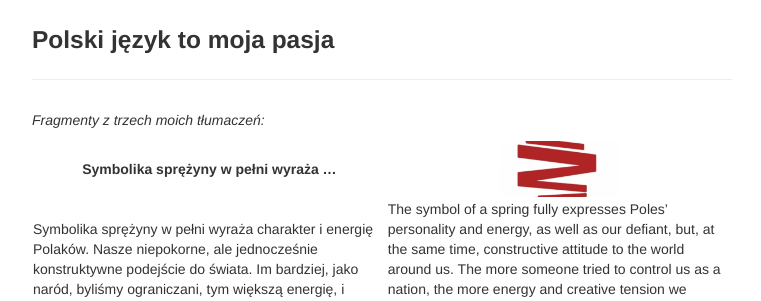
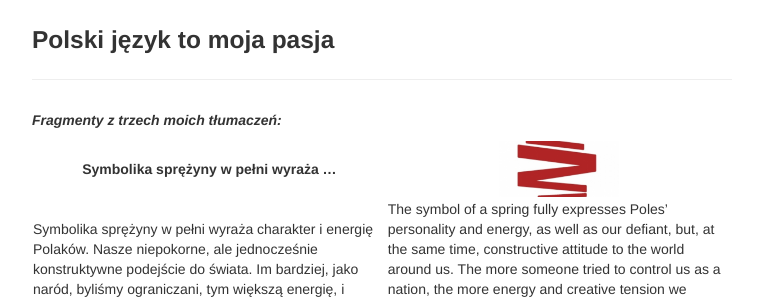
Before and after one commit to StephenEastham/StephenEastham.github.io, a Jekyll site: the page built from pages/pasja.md, in a window 1280 px wide. Shown: the top 301 px of the page, without its empty margins (258-1019 px from the left). Built offline with Jekyll 4.4.1, drawn with Linux system fonts in a browser that asks for light colours.

```diff
--- a/pages/pasja.md
+++ b/pages/pasja.md
@@ -3,7 +3,7 @@ layout: page
 title: Polski język to moja pasja
 description:
 ---
-<em markdown="1">Fragmenty z trzech moich tłumaczeń:</em>
+<strong markdown="1"><em markdown="1">Fragmenty z trzech moich tłumaczeń:</em></strong>
 
 Symbolika sprężyny w pełni wyraża ...|![](../images/sprezyna.jpg){: width="120" height="90" style="display: block; margin: auto"}
 ---------|---------
```
